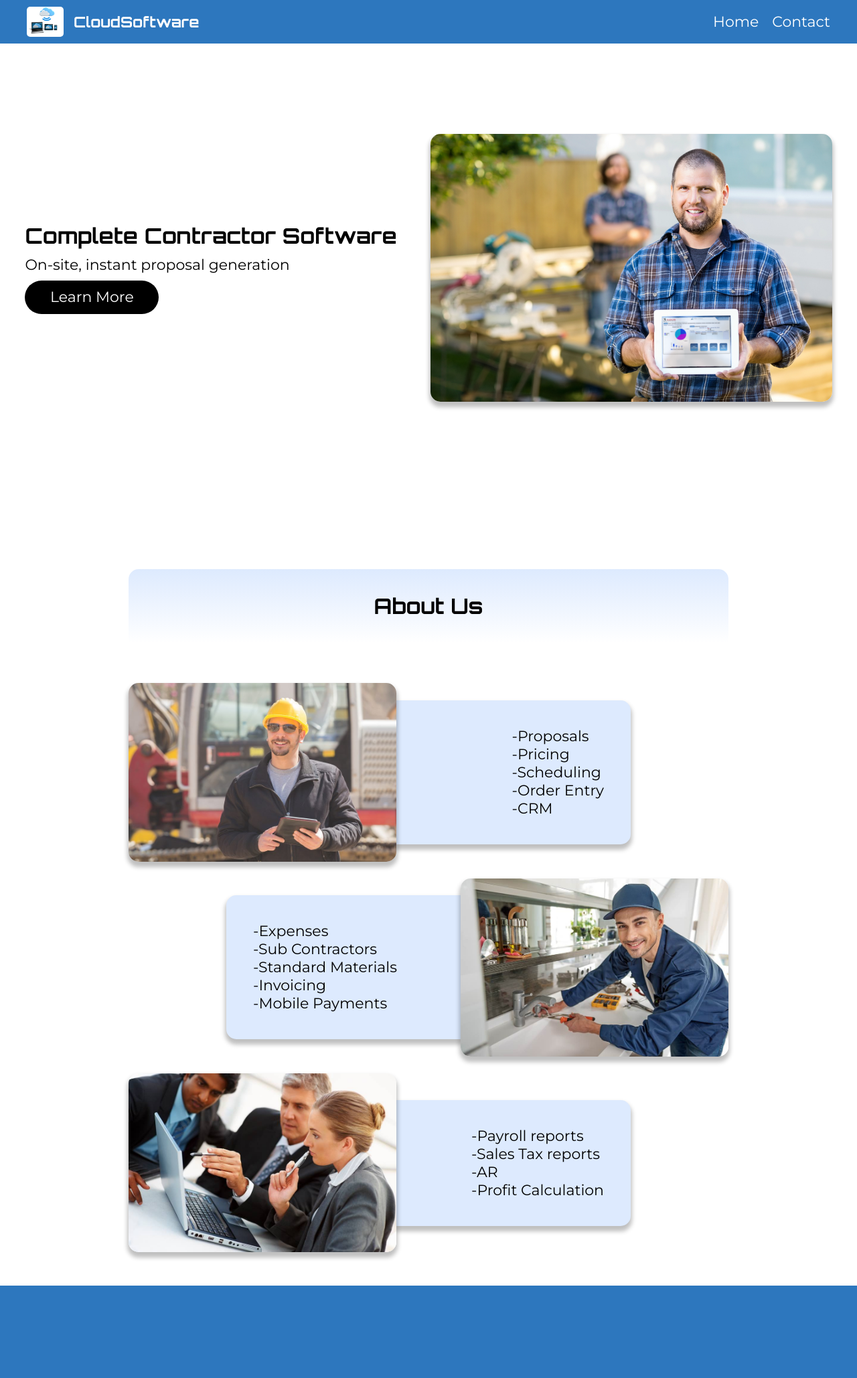
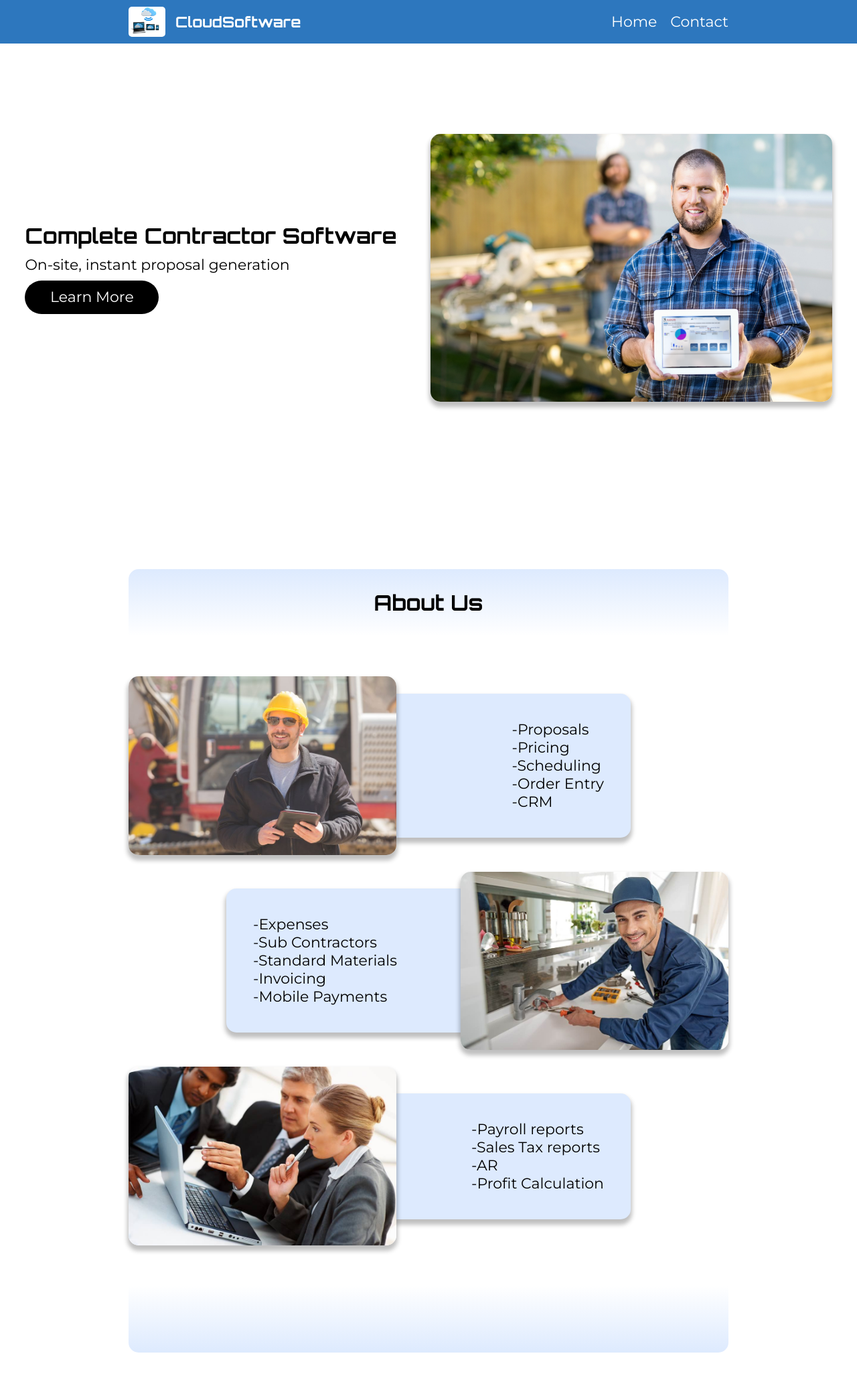
Before and after one commit to nlert/cloudsoftware, a website built with webpack: page src/templates/index.html in a window 1280 px wide. Shown: the whole page at 67% size. Before the commit the page ends 1920 px from the top, so only its background shows below. Built offline with nearby package versions, Linux system fonts and the light colour scheme.

Commit message:
Improve about section styling

```diff
--- a/src/styles.css
+++ b/src/styles.css
@@ -5,6 +5,8 @@
     --light-blue: #ddeafe;
     --box-shadow: 0 6px 6px 2px rgba(0, 0, 0, 0.25);
     --border-radius: 15px;
+    --content-width: clamp(800px, 70vw, 1000px);
+
     scroll-behavior: smooth;
 }
 
@@ -86,17 +88,22 @@ header {
     width: 100vw;
     height: 65px;
     background-color: var(--blue);
-    padding-inline: 40px;
-    justify-content: space-between;
-
     position: fixed;
     top: 0;
     z-index: 9999;
 
+    display: grid;
+    place-items: center;
+
     transition: box-shadow 500ms ease;
 }
 
-header, .logo-container {
+.header-container {
+    width: var(--content-width);
+    justify-content: space-between;
+}
+
+.header-container, .logo-container {
     display: flex;
     align-items: center;
 }
@@ -184,7 +191,7 @@ header, .logo-container {
 /* About */
 .about {
     margin: auto;
-    width: clamp(800px, 70vw, 1000px);
+    width: var(--content-width);
     padding-block: 50px;
 
     display: flex;
@@ -200,9 +207,18 @@ header, .logo-container {
     display: grid;
     place-items: center;
     border-radius: 15px 15px 0 0;
-    padding: 35px;
+    height: 100px;
     margin-bottom: 35px;
 
+}
+
+.about-footer {
+    background: linear-gradient(to top,
+                                rgba(221, 234, 254, 1) 0%,
+                                rgba(221, 234, 254, 0) 100%);
+    border-radius: 0 0 15px 15px;
+    height: 100px;
+    margin-top: 35px;
 }
 
 .about-module {
--- a/src/templates/index.html
+++ b/src/templates/index.html
@@ -7,6 +7,7 @@
     </head>
     <body>
         <header id="header">
+            <div class="header-container">
                 <a href="index.html" class="logo-container">
                     <img src="../assets/logo.jpg" alt="logo" class="logo-img" />
                     <span class="logo-text">CloudSoftware</span>
@@ -15,6 +16,7 @@
                     <a href="index.html">Home</a>
                     <a href="contact.html">Contact</a>
                 </nav>
+            </div>
         </header>
         <main>
             <section class="hero">
@@ -80,6 +82,7 @@
                         </ul>
                     </div>
                 </div>
+                <div class="about-footer"></div>
             </section>
         </main>
     </body>
```
Lines whose indentation alone changed are shown as unchanged.
